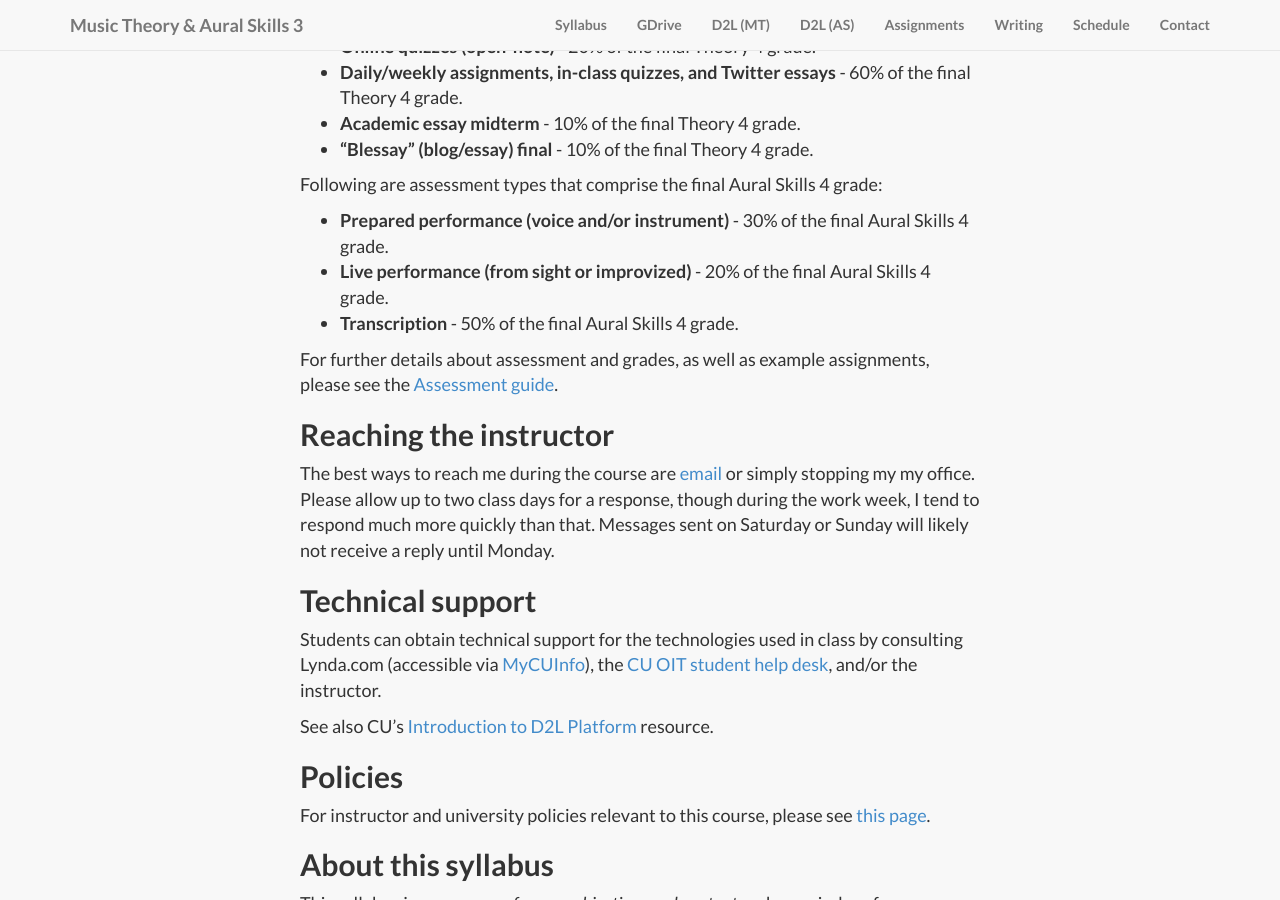
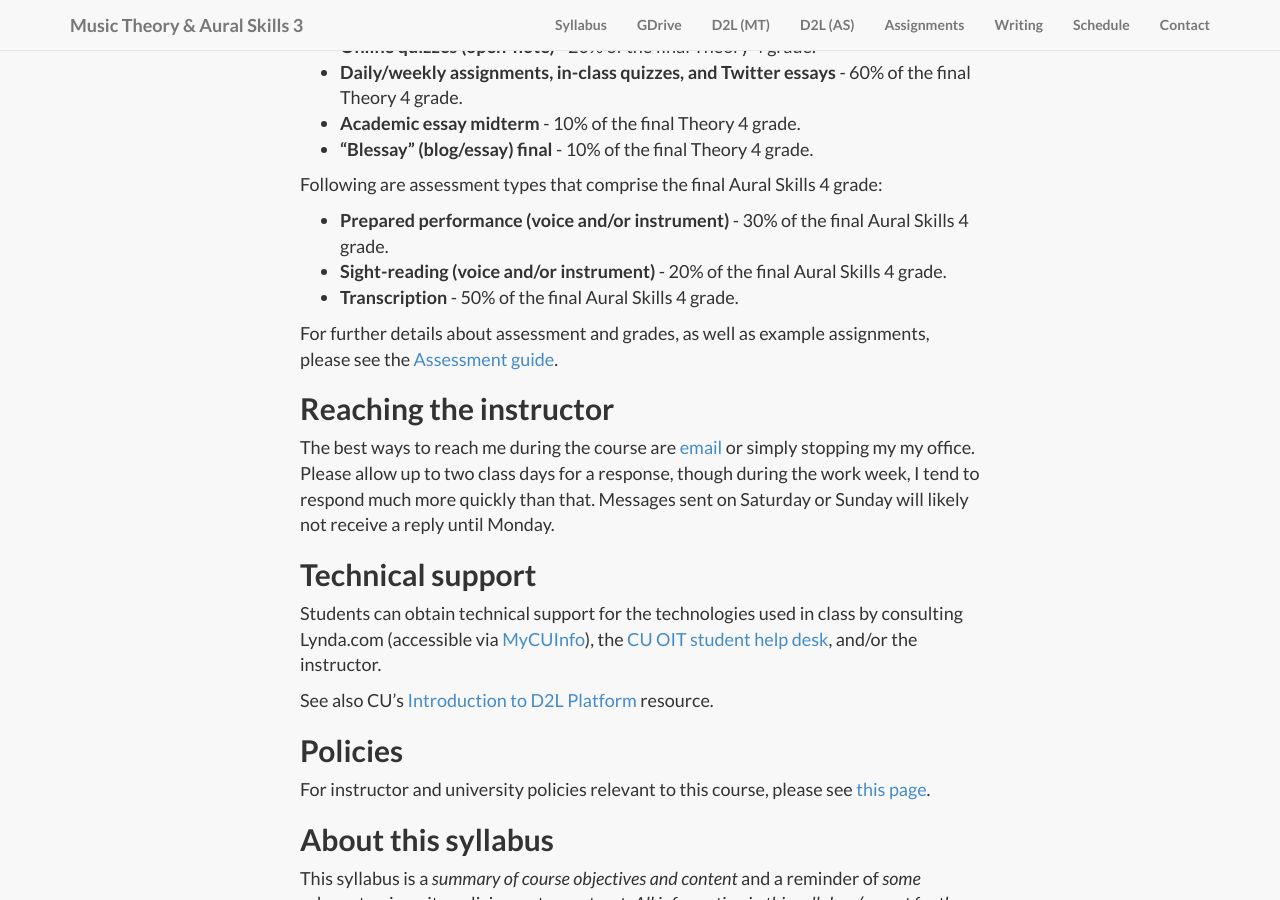
Before and after one commit to kshaffer/theory4, a Jekyll site: the page built from syllabus.md, in a window 1280 px wide and 900 px high, scrolled down 3296 px. Built offline with Jekyll 4.4.1, drawn with Linux system fonts in a browser that asks for light colours; nearby versions of some CDN libraries; library files that are not in the unit come from our copies.

Commit message:
syllabus fix

```diff
--- a/syllabus.md
+++ b/syllabus.md
@@ -75,7 +75,7 @@ Following are assessment types that comprise the final Theory 4 grade:
 Following are assessment types that comprise the final Aural Skills 4 grade:
 
 - **Prepared performance (voice and/or instrument)** - 30% of the final Aural Skills 4 grade.
-- **Live performance (from sight or improvized)** - 20% of the final Aural Skills 4 grade.
+- **Sight-reading (voice and/or instrument)** - 20% of the final Aural Skills 4 grade.
 - **Transcription** - 50% of the final Aural Skills 4 grade.
 
 For further details about assessment and grades, as well as example assignments, please see the [Assessment guide](/assessments/).
```
